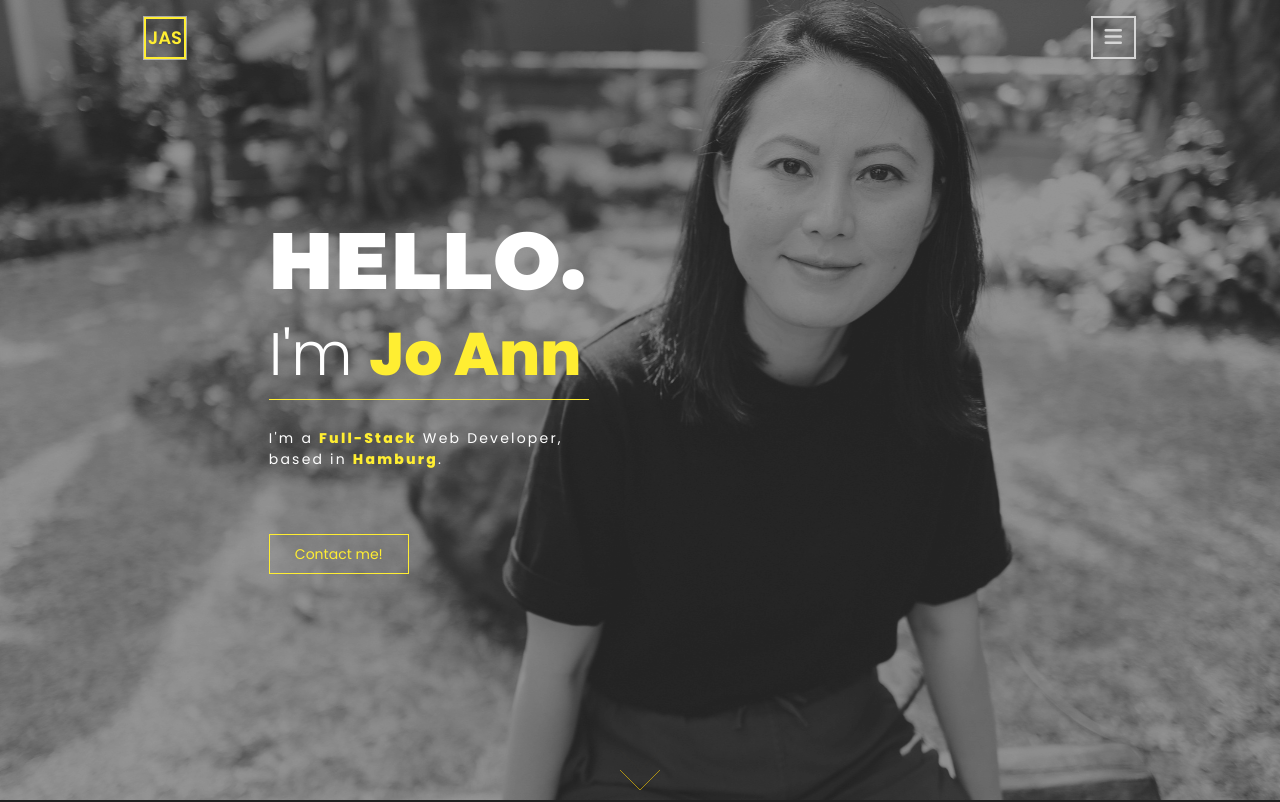
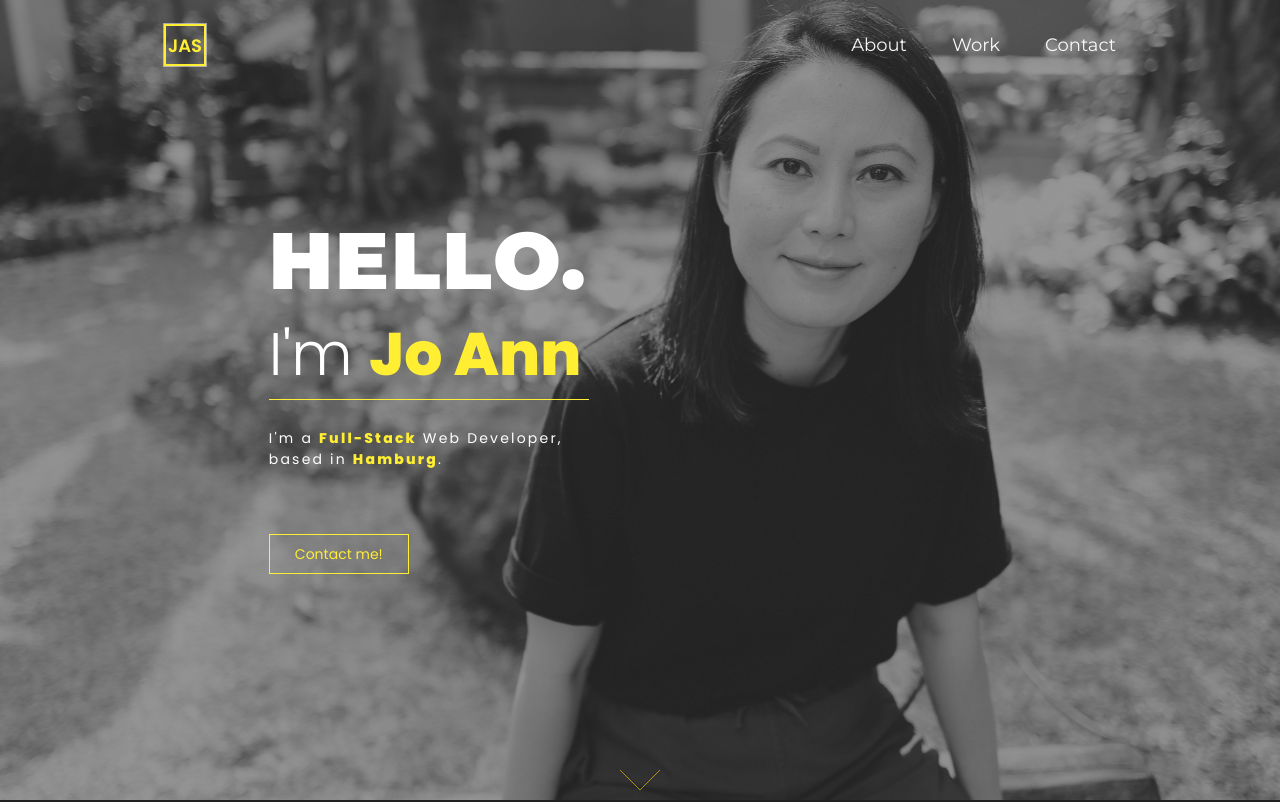
Before and after one commit to JoAnnSutojo/JoAnnSutojo.github.io, a plain HTML site: page index.html in a window 1280 px wide. Shown: the top 802 px of the page. Drawn offline with Linux system fonts and the light colour scheme.

Commit message:
added media queries properties for hamburger menu

```diff
--- a/index.html
+++ b/index.html
@@ -23,10 +23,10 @@
         <div class="container md">
             <nav class="navBar">
                 <a href="#home" class="logo flex center">JAS</a>
-                <ul class="menu">
-                    <li> <a class="menuItem" href="#about">About</a></li>
-                    <li><a class="menuItem" href="#work">Work</a></li>
-                    <li><a class="menuItem" href="#contact">Contact</a></li>
+                <ul class="menu flex">
+                     <li> <a class="menuItem" href="#about">About</a></li>
+                     <li><a class="menuItem" href="#work">Work</a></li>
+                     <li><a class="menuItem" href="#contact">Contact</a></li>
                 </ul>
                 <button class="hamburger">
                     <i class="fa fa-bars menuIcon"></i>
--- a/media-queries.css
+++ b/media-queries.css
@@ -1,12 +1,32 @@
 
 /*****MEDIA QUERIES*****/
-@media (min-width: 768px) {
+/* (min-width: 768px) */
+
+@media (min-width: 720px) {
     .content-wrapper {
         padding: 0 2em;
     }
 
+    .navBar {
+        padding: 1.5rem 2.25rem;
+    }
+
     .navBar ul li {
         padding-left: 2.5em;
+    }
+
+    .navBar .menu {
+        position: relative;
+        transform: none;
+        background: transparent;
+        flex-direction: row;
+        justify-content: flex-start;
+        gap: 0;
+        font-size: 18px
+    }
+
+    .hamburger {
+        display: none;
     }
 
     h1 {
--- a/style.css
+++ b/style.css
@@ -100,7 +100,7 @@ header {
 .navBar {
     display: flex;
     justify-content: space-between;
-    align-items: center;
+    /* align-items: center; */
     padding: 1rem;
 }
 
@@ -123,19 +123,20 @@ header {
 
 .logo:hover {
     border: 4px solid;
-  box-shadow: inset 0 0 20px rgba(255, 255, 255, .5), 0 0 20px rgba(255, 255, 255, .2);
-  outline-color: rgba(255, 255, 255, 0);
-  outline-offset: 15px;
-  text-shadow: 1px 1px 2px var(--aureolin);
+    box-shadow: inset 0 0 20px rgba(255, 255, 255, .5), 0 0 20px rgba(255, 255, 255, .2);
+    outline-color: rgba(255, 255, 255, 0);
+    outline-offset: 15px;
+    text-shadow: 1px 1px 2px var(--aureolin);
 }
 
 .navBar ul li {
     font-family: var(--heading-font);
-    padding-left: 1em;
+    /* padding-left: 1em; */
 }
 
 .navBar ul li a {
     position: relative;
+    color: var(--white);
 }
 
 .navBar ul li a::after {
@@ -163,11 +164,13 @@ header {
     right: 0;
     bottom: 0;
     z-index: 99;
-    background: var(--jet);
-    opacity: .9;
-    color: white;
-    list-style: none;
-    padding-top: 4rem;
+    background: var(--eerie-black);
+    opacity: .95;
+    flex-direction: column;
+    justify-content: center;
+    align-items: center;
+    gap: 3.5rem;
+    font-size: 28px;
 }
 
 .showMenu {
```
